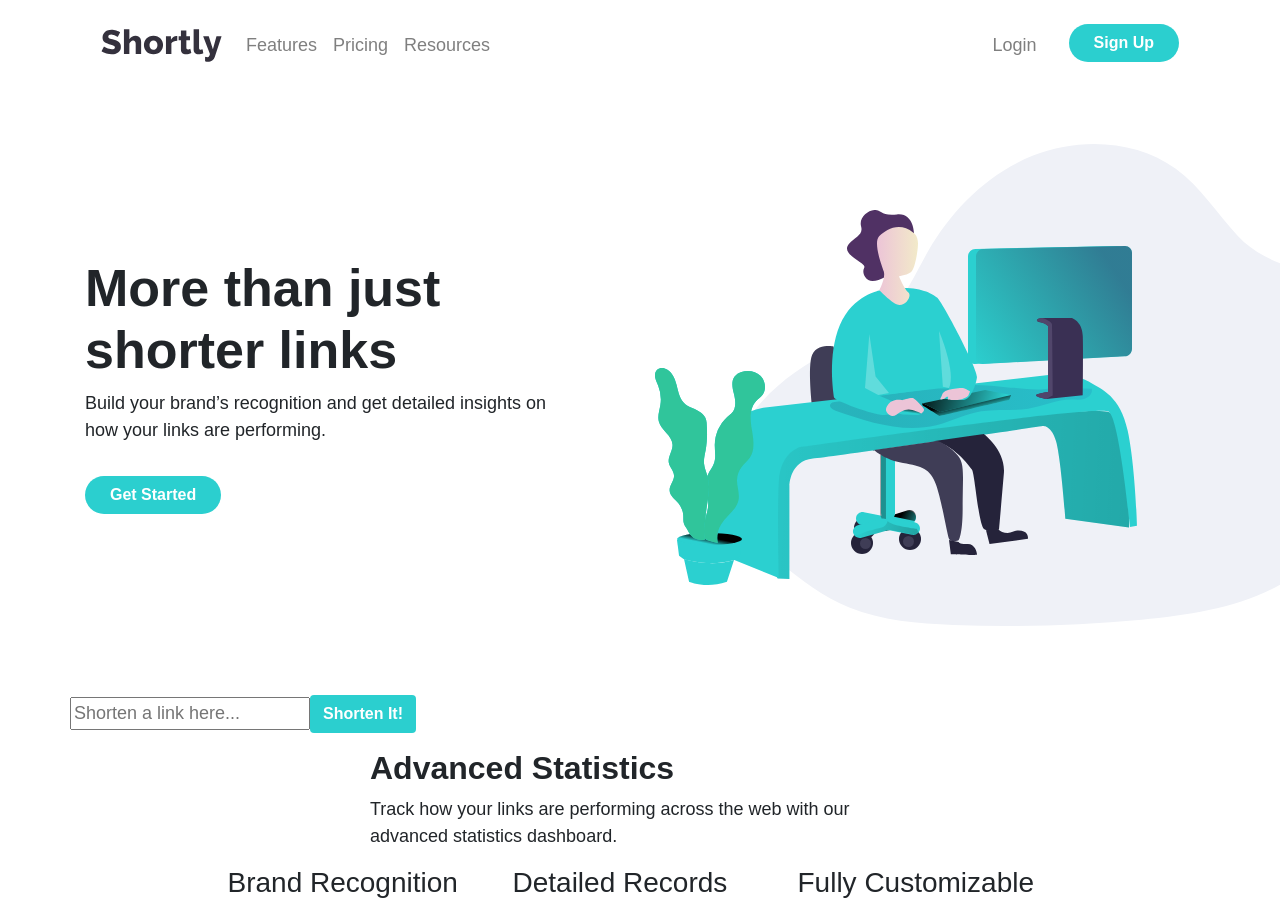
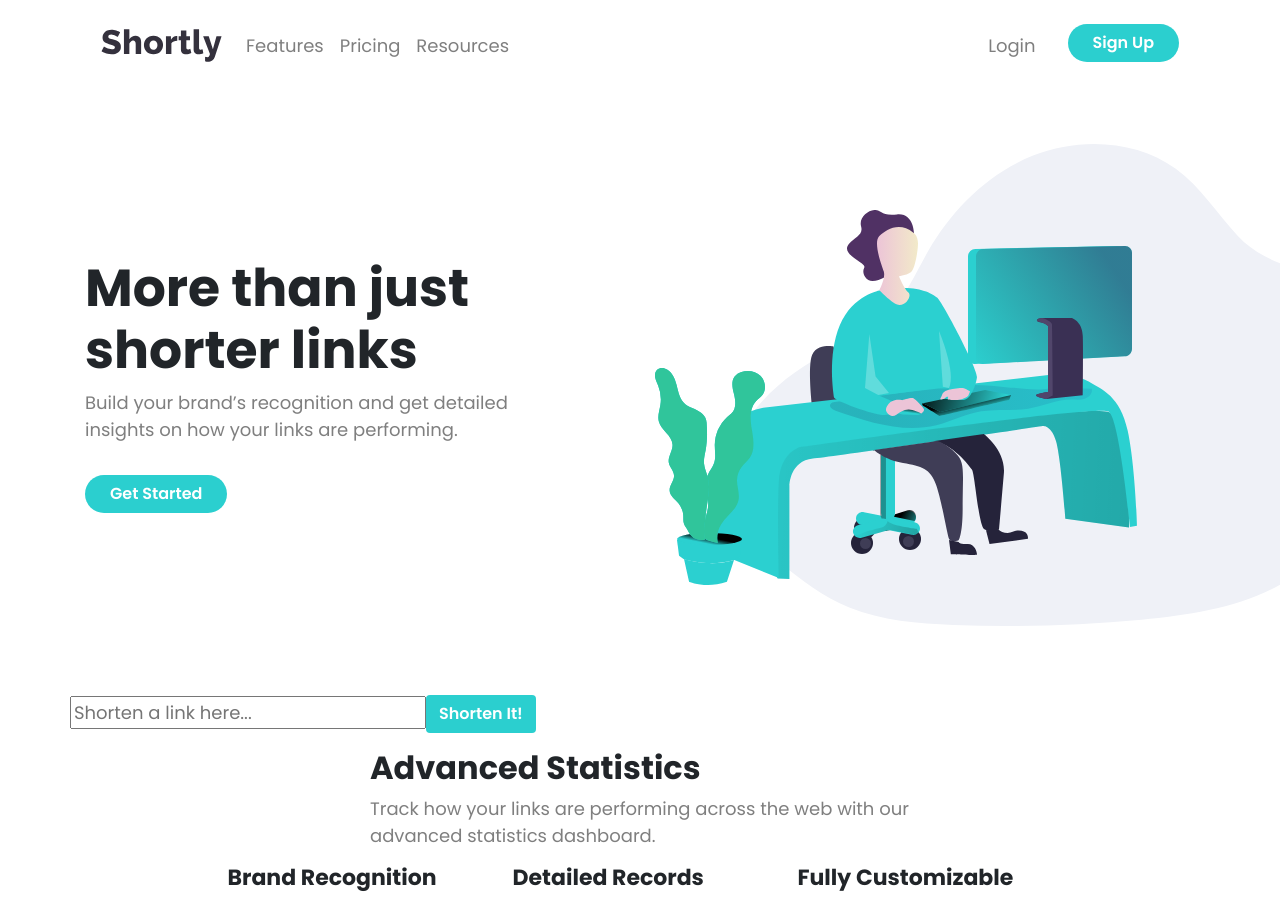
Before and after one commit to stephaniehansen/url-shortener, an Angular app: page / in a window 1280 px wide. Shown: the top 904 px of the page. Built offline with nearby package versions, Linux system fonts and the light colour scheme.

Commit message:
feat: add further global styling

```diff
--- a/src/styles.scss
+++ b/src/styles.scss
@@ -1,4 +1,5 @@
 @import "./src/variables.scss";
+@import url('https://fonts.googleapis.com/css2?family=Poppins:wght@400;500;600;700&display=swap');
 
 body {
   font-family: 'Poppins', sans-serif;
@@ -12,8 +13,16 @@ h1 {
   font-size: 52px;
 }
 
-h2 {
+h2, h3 {
   font-weight: 700;
+}
+
+h3 {
+  font-size: 22px;
+}
+
+p {
+  color: $grey;
 }
 
 .btn-cyan {
```
